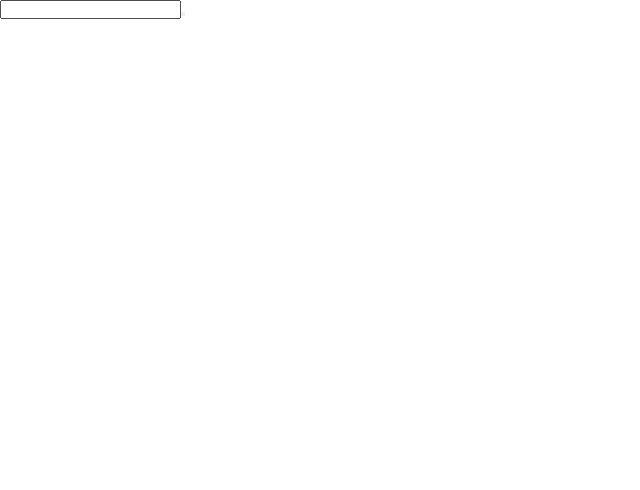
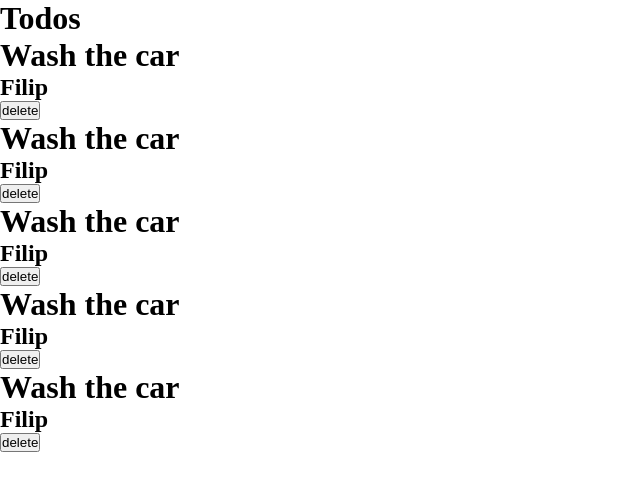
Before and after one commit to SzymanskiFilip/Spring-React-TodoApp, a JavaScript app in the folder Frontend/todoapp/: page / in a window 1280 px wide. Shown: the top 490 px of the page, without its empty margins (0-640 px from the left). Built offline with nearby package versions, Linux system fonts and the light colour scheme.

Commit message:
added dummy cards and finished layout

```diff
--- a/Frontend/todoapp/src/App.js
+++ b/Frontend/todoapp/src/App.js
@@ -1,12 +1,49 @@
-import React from 'react';
-import './index.css';
-import './TodoForm.js';
-import TodoForm from './TodoForm.js';
-
+import "./index.css";
 function App() {
   return (
     <div>
-      <TodoForm />
+      <h1 className="title">Todos</h1>
+      <div className="container">
+        <div className="card">
+          <h1>Wash the car</h1>
+          <h2>Filip</h2>
+          <div className="flex">
+            <button>delete</button>
+          </div>
+        </div>
+
+        <div className="card">
+          <h1>Wash the car</h1>
+          <h2>Filip</h2>
+          <div className="flex">
+            <button>delete</button>
+          </div>
+        </div>
+
+        <div className="card">
+          <h1>Wash the car</h1>
+          <h2>Filip</h2>
+          <div className="flex">
+            <button>delete</button>
+          </div>
+        </div>
+
+        <div className="card">
+          <h1>Wash the car</h1>
+          <h2>Filip</h2>
+          <div className="flex">
+            <button>delete</button>
+          </div>
+        </div>
+
+        <div className="card">
+          <h1>Wash the car</h1>
+          <h2>Filip</h2>
+          <div className="flex">
+            <button>delete</button>
+          </div>
+        </div>
+      </div>
     </div>
   );
 }
```
